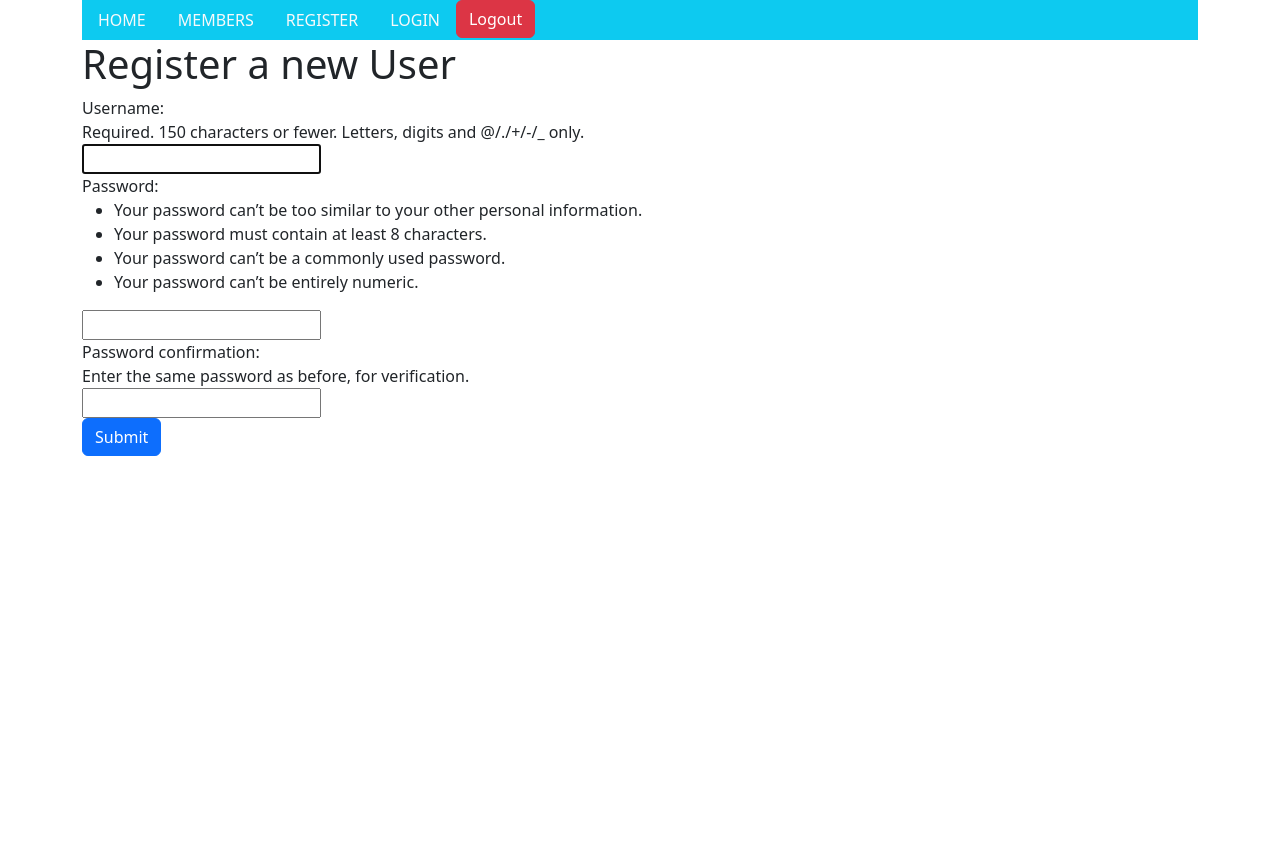
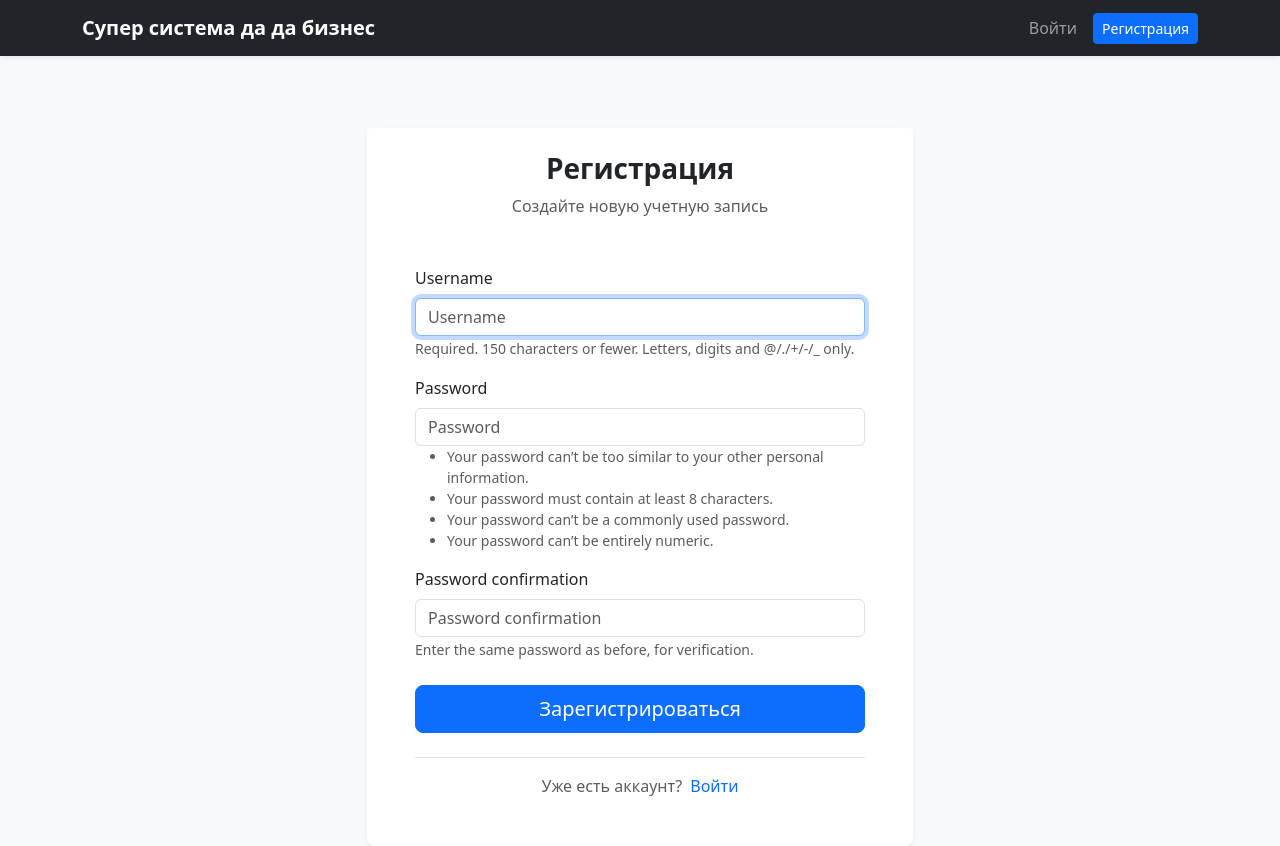
Before and after one commit to Ataglice/FeedbackAnalyserProject, a Django app: page /register/ in a window 1280 px wide. Before the commit the page ends 456 px from the top, so only its background shows below. Run offline with Django 5.2, Linux system fonts and the light colour scheme; some libraries are stand-ins or nearby versions.

Commit message:
добавил в бд результата анализа отдельно, и улучшил логин/регистрационную страничку

```diff
--- a/FeedbackAnalyserSystem/templates/users/master.html
+++ b/FeedbackAnalyserSystem/templates/users/master.html
@@ -1,37 +1,58 @@
 <!DOCTYPE html>
-<html>
+<html lang="ru">
 <head>
-  <title>{% block title %}{% endblock %}</title>
-  {% load bootstrap5 %}
-  {% bootstrap_css %}
-  {% bootstrap_javascript %}
+    <meta charset="UTF-8">
+    <meta name="viewport" content="width=device-width, initial-scale=1.0">
+    <title>{% block title %}Система авторизации{% endblock %}</title>
+    {% load bootstrap5 %}
+    {% bootstrap_css %}
+    {% bootstrap_javascript %}
 </head>
-<body>
+<body class="bg-light">
+
+<nav class="navbar navbar-expand-lg navbar-dark bg-dark shadow-sm mb-5">
+    <div class="container">
+        <span class="navbar-brand fw-bold">Супер система да да бизнес</span>
+
+        <button class="navbar-toggler" type="button" data-bs-toggle="collapse" data-bs-target="#navbarNav" aria-controls="navbarNav" aria-expanded="false" aria-label="Toggle navigation">
+            <span class="navbar-toggler-icon"></span>
+        </button>
+
+        <div class="collapse navbar-collapse" id="navbarNav">
+            <ul class="navbar-nav ms-auto align-items-center">
+
+                {% if user.is_authenticated %}
+                    <li class="nav-item me-3">
+                        <span class="nav-link text-white-50">Вы вошли как: <strong class="text-white">{{ user.username }}</strong></span>
+                    </li>
+                    <li class="nav-item">
+                        <form action="{% url 'logout' %}" method="post" class="m-0 p-0">
+                            {% csrf_token %}
+                            <button class="btn btn-outline-danger btn-sm" type="submit">Выйти</button>
+                        </form>
+                    </li>
+                {% else %}
+                    <li class="nav-item">
+                        <a class="nav-link" href="{% url 'login' %}">Войти</a>
+                    </li>
+                    <li class="nav-item ms-lg-2 mt-2 mt-lg-0">
+                        <a class="btn btn-primary btn-sm" href="{% url 'register' %}">Регистрация</a>
+                    </li>
+                {% endif %}
+
+            </ul>
+        </div>
+    </div>
+</nav>
 
 <div class="container">
-  <ul class="nav bg-info">
-    <li class="nav-item">
-      <a class="nav-link link-light" href="/">HOME</a>
-    </li>
-    <li class="nav-item">
-      <a class="nav-link link-light" href="/users/">MEMBERS</a>
-    </li>
-    <li class="nav-item">
-      <a class="nav-link link-light" href="/register/">REGISTER</a>
-    </li>
-    <li class="nav-item">
-      <a class="nav-link link-light" href="/login/">LOGIN</a>
-    </li>
-    <li class="nav-item">
-      <form class="logout" action="{% url 'logout' %}" method="post">
-        {% csrf_token %}
-        <button class="btn btn-danger btn-logout" type="submit" title="User logout">Logout</button>
-      </form>
-    </li>
-  </ul>
+    <div class="row justify-content-center">
+        <div class="col-12 col-md-8 col-lg-6">
+            {% block content %}
+            {% endblock %}
+        </div>
+    </div>
+</div>
 
-  {% block content %}
-  {% endblock %}
-</div>
 </body>
 </html>
--- a/FeedbackAnalyserSystem/templates/users/register.html
+++ b/FeedbackAnalyserSystem/templates/users/register.html
@@ -1,12 +1,32 @@
 {% extends 'users/master.html' %}
+{% load bootstrap5 %}
 
-{% block title %}
-  Registration
-{% endblock %}
+{% block title %}Регистрация{% endblock %}
 
 {% block content %}
-  <h1>Register a new User</h1>
-  <form class="form-with-validation" action="" method="post">
-    {% csrf_token %} {{ form }} <button class="btn btn-primary" type="submit">Submit</button>
-  </form>
+<div class="card shadow-sm border-0 rounded-3 mt-4">
+
+    <div class="card-header bg-white border-bottom-0 pt-4 pb-0 text-center">
+        <h3 class="fw-bold mb-0 text-dark">Регистрация</h3>
+        <p class="text-muted mt-2 mb-0">Создайте новую учетную запись</p>
+    </div>
+
+    <div class="card-body p-4 p-md-5">
+        <form action="{% url 'register' %}" method="post" novalidate>
+            {% csrf_token %}
+
+            {% bootstrap_form form %}
+
+            <div class="d-grid gap-2 mt-4">
+                <button class="btn btn-primary btn-lg fw-medium" type="submit">Зарегистрироваться</button>
+            </div>
+        </form>
+
+        <div class="text-center mt-4 pt-3 border-top">
+            <span class="text-muted">Уже есть аккаунт?</span>
+            <a href="{% url 'login' %}" class="text-decoration-none fw-medium ms-1">Войти</a>
+        </div>
+    </div>
+
+</div>
 {% endblock %}
--- a/FeedbackAnalyserSystem/users/views.py
+++ b/FeedbackAnalyserSystem/users/views.py
@@ -41,7 +41,7 @@ def register_view(request):
         form = UserCreationForm(request.POST)
         if form.is_valid():
             login(request, form.save())
-            return redirect("users")
+            return redirect("dashboard")
     else:
         form = UserCreationForm()
     return render(request, 'users/register.html', {"form": form})
@@ -51,7 +51,7 @@ def login_view(request):
         form = AuthenticationForm(data=request.POST)
         if form.is_valid():
             login(request, form.get_user())
-            return redirect("users")
+            return redirect("dashboard")
     else:
         form = AuthenticationForm()
     return render(request, 'users/login.html', {"form": form})
@@ -59,7 +59,7 @@ def login_view(request):
 def logout_view(request):
     if request.method == 'POST':
         logout(request)
-        return redirect("users")
+        return redirect("login")
 
 nlp_analyzer = SentimentAnalyzer()
 
@@ -85,18 +85,21 @@ class DataRecordCreateView(generics.CreateAPIView):
             # По умолчанию записываем общий итог (для Embed, так как он не выдает единый индекс в словаре)
             model_specific_value = overall_value
 
-            # ВЕТВЬ А: Если модель вернула словарь (Embed, VADER)
+            #? ВЕТВЬ А: Если модель вернула словарь (Embed, VADER)
             if isinstance(model_metrics, dict):
                 # Универсальное извлечение: ищет ключи Embed, если их нет — ищет ключи VADER
                 pos_val = model_metrics.get('POSITIVE', model_metrics.get('pos', 0.0))
                 neg_val = model_metrics.get('NEGATIVE', model_metrics.get('neg', 0.0))
                 neu_val = model_metrics.get('NEUTRAL', model_metrics.get('neu', 0.0))
 
+                if neg_val > 0:
+                    neg_val = -neg_val
+
                 # Если это VADER, извлекаем его конкретный итоговый коэффициент
                 if model_name == "VADER":
                     model_specific_value = model_metrics.get('compound', overall_value)
 
-            # ВЕТВЬ Б: Если модель вернула число (RuBERT, DistilBERT)
+            #? ВЕТВЬ Б: Если модель вернула число (RuBERT, DistilBERT)
             elif isinstance(model_metrics, (float, int)):
                 model_specific_value = float(model_metrics)
 
@@ -104,7 +107,7 @@ class DataRecordCreateView(generics.CreateAPIView):
                 if model_metrics > 0:
                     pos_val = float(model_metrics)
                 elif model_metrics < 0:
-                    neg_val = abs(float(model_metrics))
+                    neg_val = float(model_metrics)
                 else:
                     neu_val = 1.0
 
@@ -115,6 +118,14 @@ class DataRecordCreateView(generics.CreateAPIView):
                 positive_val=pos_val,
                 negative_val=neg_val,
                 neutral_val=neu_val,
-                value=model_specific_value,
-                meta_data=result
+                value=model_specific_value
             )
+
+        SentimanetAnalyze.objects.create(
+            feedback=feedback_instance,
+            type='FINAL',
+            value=overall_value,
+            positive_val=0.0,
+            negative_val=0.0,
+            neutral_val=0.0
+        )
```
Also changed, not shown: FeedbackAnalyserSystem/analyser/AnalyzerPipeline.py (+25 -48 lines), FeedbackAnalyserSystem/main/templates/main/feed.html (+8 -1 lines), FeedbackAnalyserSystem/main/views.py (+12 -5 lines), FeedbackAnalyserSystem/templates/users/login.html (+27 -7 lines).
